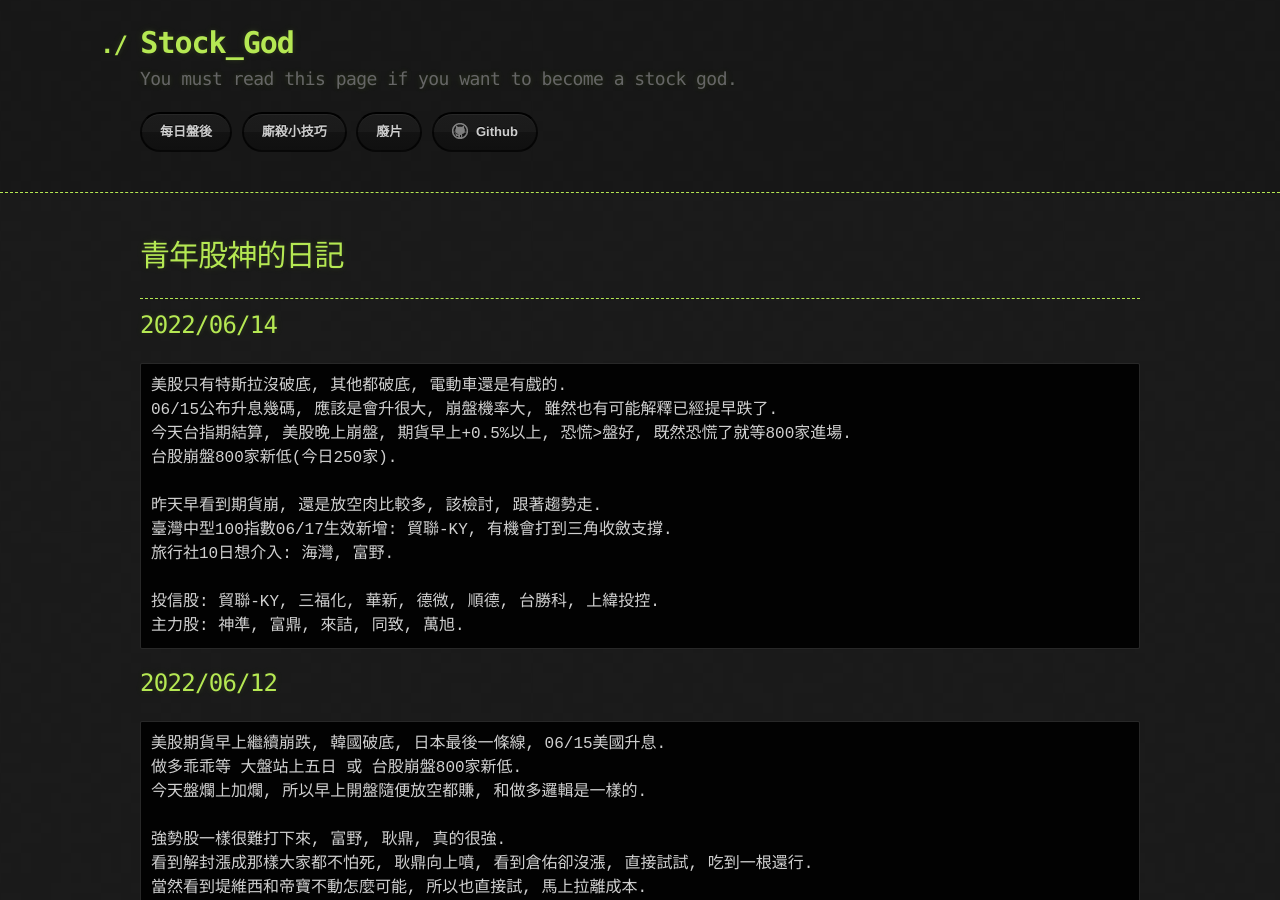
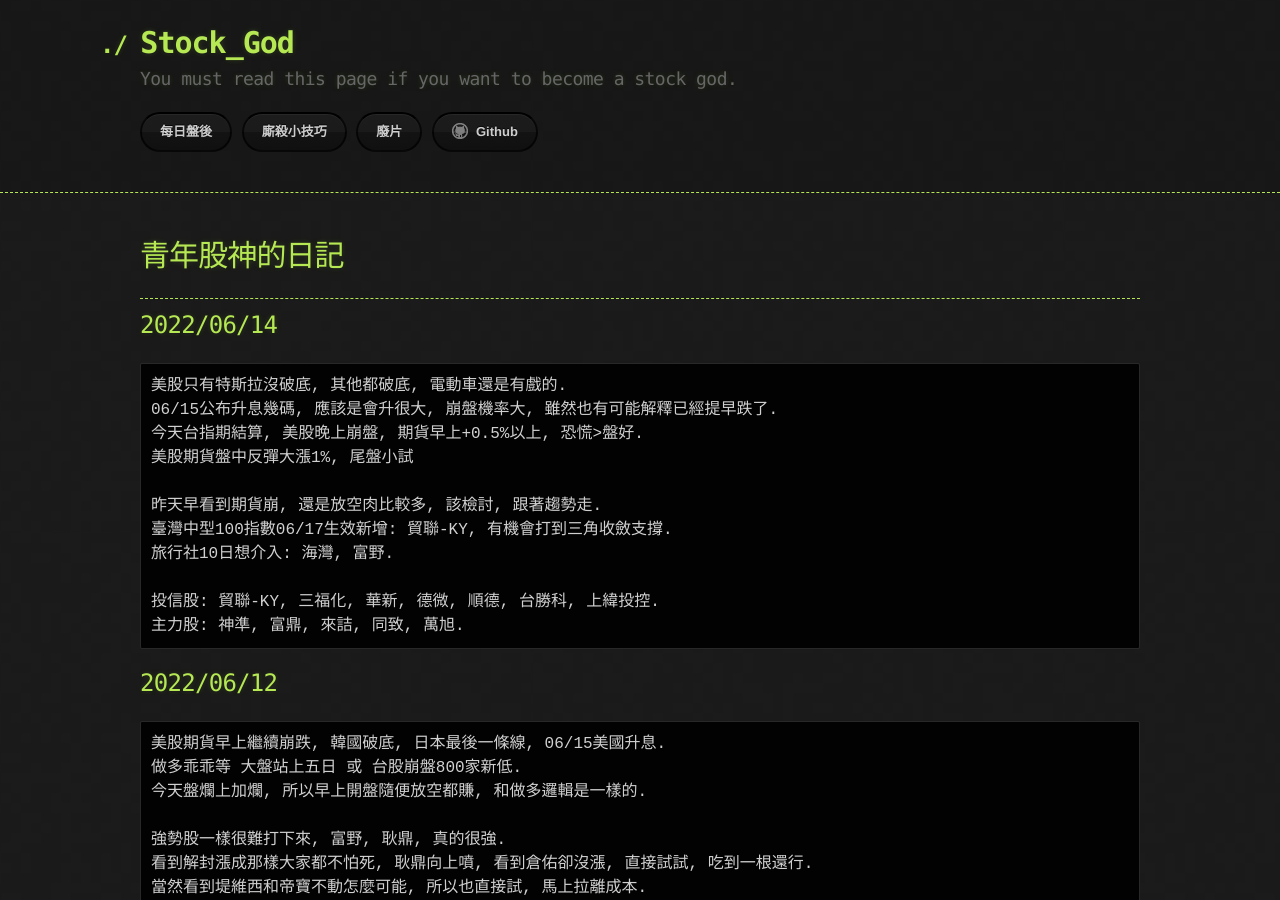
Before and after one commit to lepg5487/Stock_God, a Jekyll site: the page built from index.md, in a window 1280 px wide and 900 px high. Built offline with Jekyll 4.4.1, drawn with Linux system fonts in a browser that asks for light colours; our own code applies the rules of GitHub Pages for plain Markdown files.

Commit message:
Update index.md

````diff
--- a/index.md
+++ b/index.md
@@ -10,8 +10,8 @@
 ```
 美股只有特斯拉沒破底, 其他都破底, 電動車還是有戲的.
 06/15公布升息幾碼, 應該是會升很大, 崩盤機率大, 雖然也有可能解釋已經提早跌了.
-今天台指期結算, 美股晚上崩盤, 期貨早上+0.5%以上, 恐慌>盤好, 既然恐慌了就等800家進場.
-台股崩盤800家新低(今日250家).
+今天台指期結算, 美股晚上崩盤, 期貨早上+0.5%以上, 恐慌>盤好.
+美股期貨盤中反彈大漲1%, 尾盤小試
 
 昨天早看到期貨崩, 還是放空肉比較多, 該檢討, 跟著趨勢走.
 臺灣中型100指數06/17生效新增: 貿聯-KY, 有機會打到三角收斂支撐.
````
